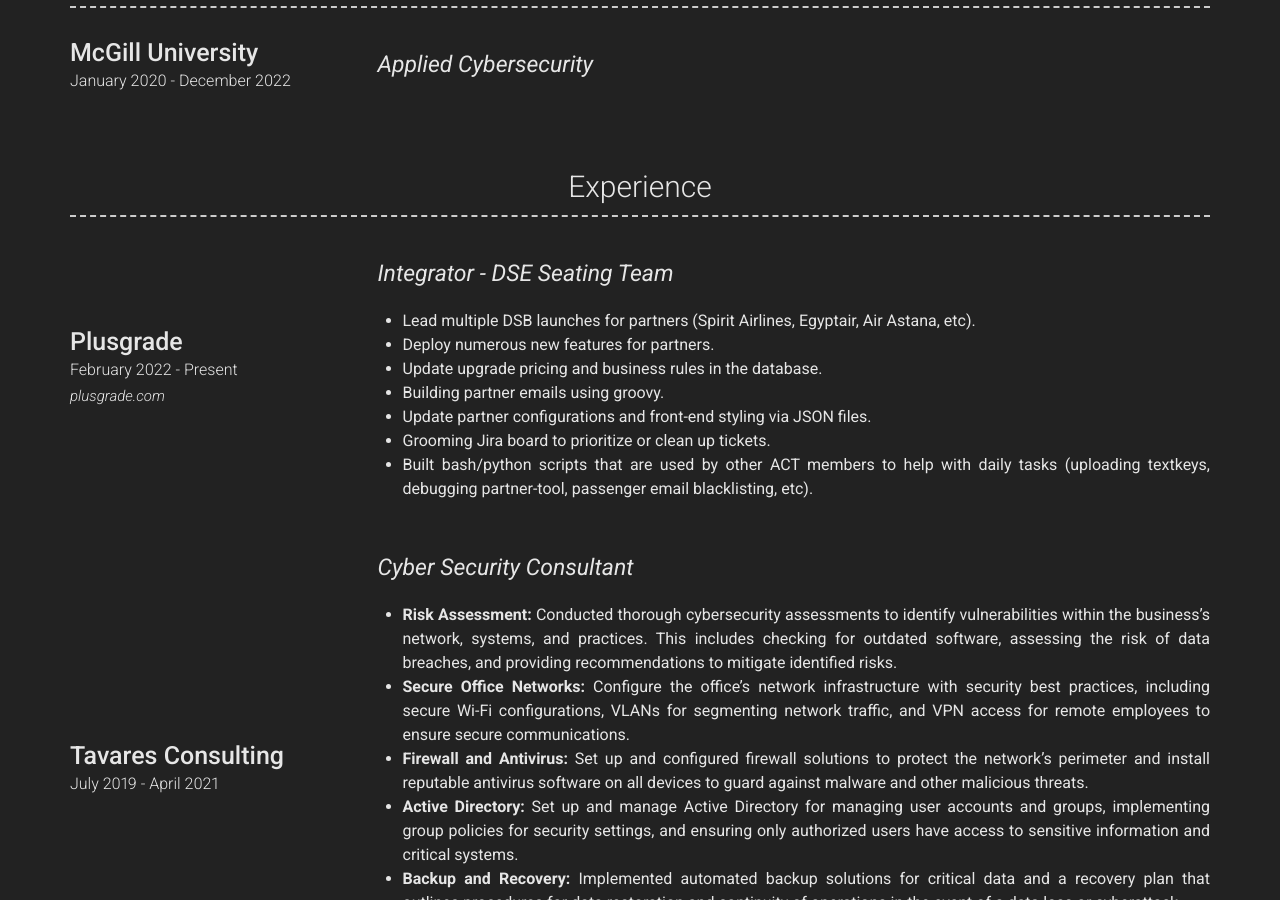
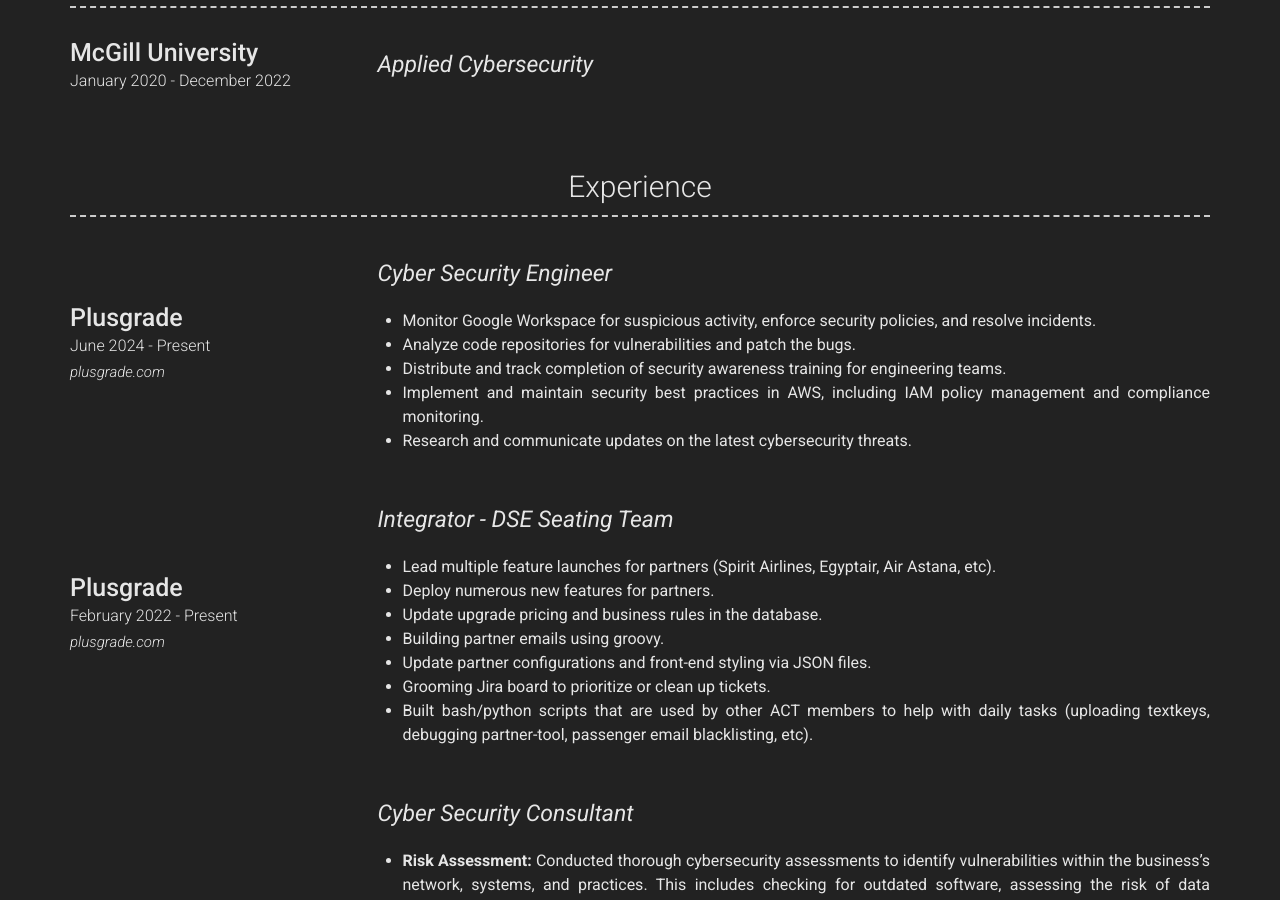
Before and after one commit to gtavares7/gtavares.github.io, a Jekyll site: the page built from index.md, in a window 1280 px wide and 900 px high, scrolled down 1325 px. Built offline with Jekyll 4.4.1, drawn with Linux system fonts in a browser that asks for light colours; nearby versions of some CDN libraries; some of the changed text lies outside the part shown.

Commit message:
Updating CV

```diff
--- a/_config.yml
+++ b/_config.yml
@@ -4,7 +4,7 @@ favicon: images/favicon.ico
 version: 2
 
 name: Gabriel Tavares
-title: Front-End Developer
+title: Cyber Security Engineer
 email: gtavares.linux@gmail.com
 website: cv.gabriel-tavares.com
 
@@ -75,11 +75,24 @@ content:
       - layout: left
         title: Plusgrade
         link: plusgrade.com
+        caption: June 2024 - Present
+        quote: >
+          Cyber Security Engineer
+        description: |
+            - Monitor Google Workspace for suspicious activity, enforce security policies, and resolve incidents.
+            - Analyze code repositories for vulnerabilities and patch the bugs.
+            - Distribute and track completion of security awareness training for engineering teams.
+            - Implement and maintain security best practices in AWS, including IAM policy management and compliance monitoring.
+            - Research and communicate updates on the latest cybersecurity threats.
+
+      - layout: left
+        title: Plusgrade
+        link: plusgrade.com
         caption: February 2022 - Present
         quote: >
           Integrator - DSE Seating Team
         description: |
-            - Lead multiple DSB launches for partners (Spirit Airlines, Egyptair, Air Astana, etc).
+            - Lead multiple feature launches for partners (Spirit Airlines, Egyptair, Air Astana, etc).
             - Deploy numerous new features for partners.
             - Update upgrade pricing and business rules in the database.
             - Building partner emails using groovy.
```
